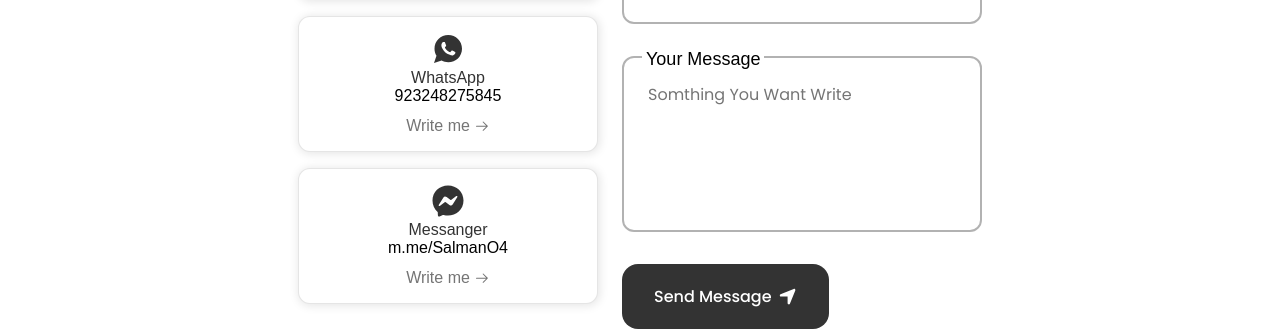
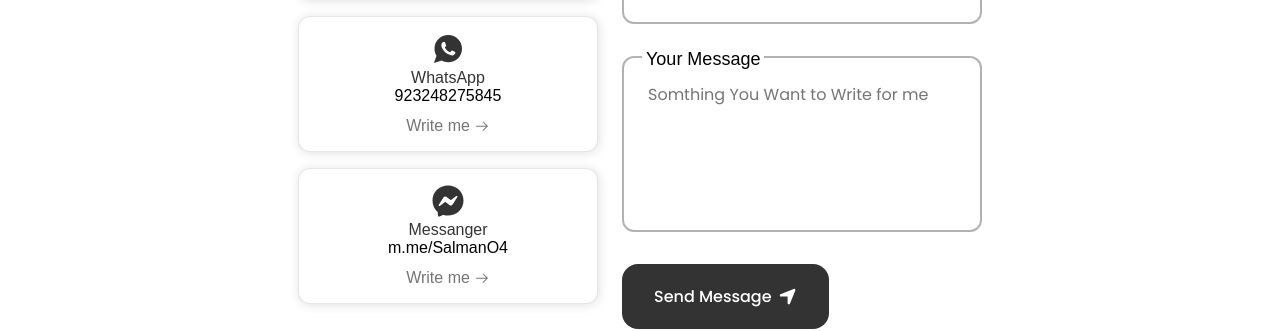
Before and after one commit to SalmanO7/my-portfolio, a React (Vite) app: page / in a window 1280 px wide. Shown: the part 3935-4266 px from the top of the page. Built offline with nearby package versions, Linux system fonts and the light colour scheme.

Commit message:
modify contact form functionality

```diff
--- a/src/components/contact/Contact.jsx
+++ b/src/components/contact/Contact.jsx
@@ -88,7 +88,7 @@ const Contact = () => {
                                 cols="30"
                                 rows="10"
                                 className='contact-input'
-                                placeholder='Somthing You Want Write'
+                                placeholder='Somthing You Want to Write for me'
                             ></textarea>
                         </div>
                         <button className='button button-flex'>
```
